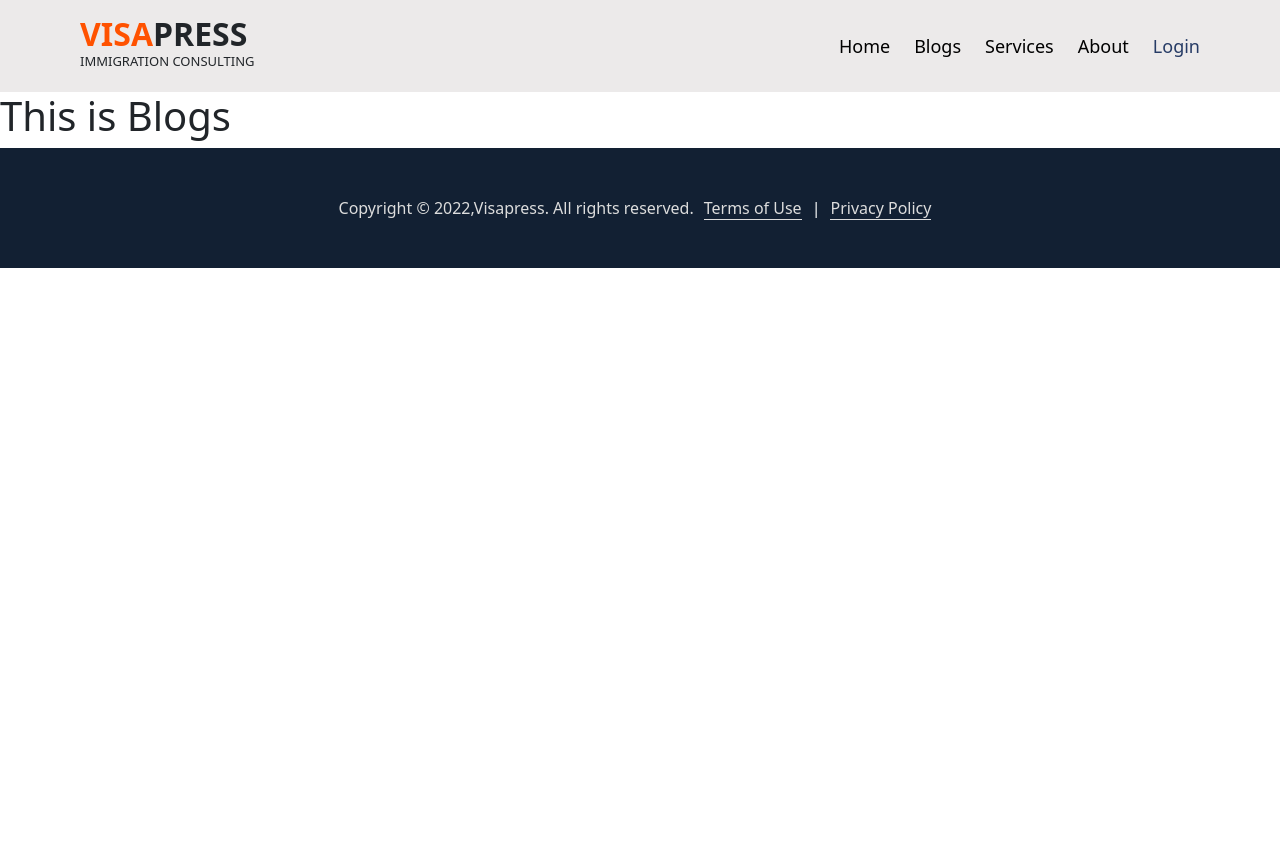
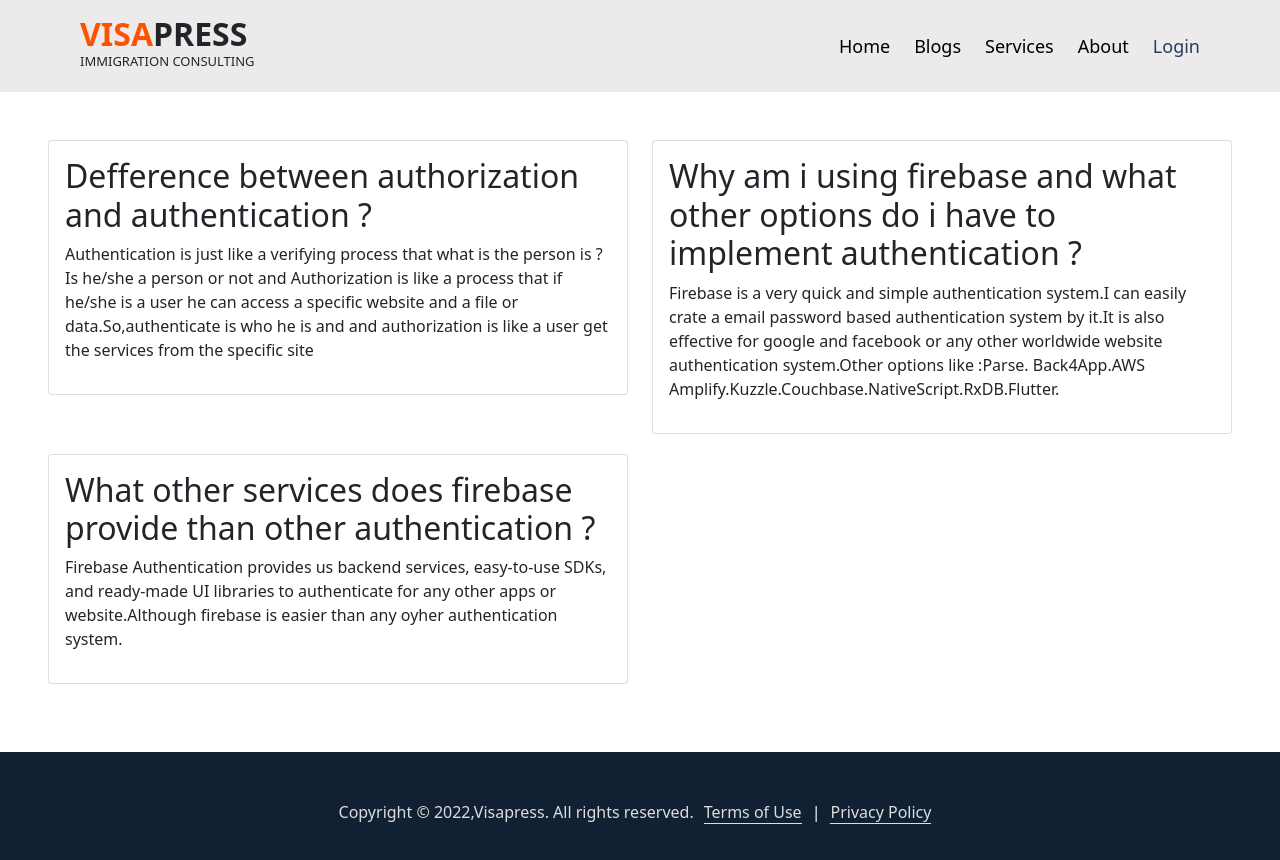
Before and after one commit to hossainarif37/visapress, a React (Create React App) app: page /blogs in a window 1280 px wide. Shown: the top 860 px of the page. Before the commit the page ends 800 px from the top, so only its background shows below. Built offline with nearby package versions, Linux system fonts and the light colour scheme; no server answers.

Commit message:
blogs page updated

```diff
--- a/src/Components/Blogs/Blogs.js
+++ b/src/Components/Blogs/Blogs.js
@@ -2,8 +2,32 @@ import React from 'react';
 
 const Blogs = () => {
     return (
-        <div>
-            <h1 style={{ height: "100%" }}>This is Blogs</h1>
+        <div className='blog row row-cols-1 row-cols-lg-2 p-5'>
+            <div className='col'>
+                <div className='card' style={{ marginBottom: '20px' }}>
+                    <div className='card-body'>
+                        <h2>Defference between authorization and authentication ?</h2>
+                        <p>Authentication is just like a verifying  process that what is the person is ? Is he/she a person or not  and Authorization is like a process that if he/she is a user he can access a specific website and a file or data.So,authenticate is who he is and and authorization is like a user get the services from the specific site</p>
+                    </div>
+                </div>
+
+            </div>
+            <div className='col'>
+                <div className='card' style={{ marginBottom: '20px' }}>
+                    <div className='card-body'>
+                        <h2>Why am i using firebase and what other options do i have to implement authentication ?</h2>
+                        <p>Firebase is a very quick and simple authentication system.I can easily crate a email password based authentication system by it.It is also effective for google and facebook or any other worldwide website authentication system.Other options like :Parse. Back4App.AWS Amplify.Kuzzle.Couchbase.NativeScript.RxDB.Flutter.</p>
+                    </div>
+                </div>
+            </div>
+            <div className='col'>
+                <div className='card' style={{ marginBottom: '20px' }}>
+                    <div className='card-body'>
+                        <h2>What other services does firebase provide than other authentication ?</h2>
+                        <p>Firebase Authentication provides us backend services, easy-to-use SDKs, and ready-made UI libraries to authenticate for any other apps or website.Although firebase is easier than any oyher authentication system.</p>
+                    </div>
+                </div>
+            </div>
         </div>
     );
 };
```
